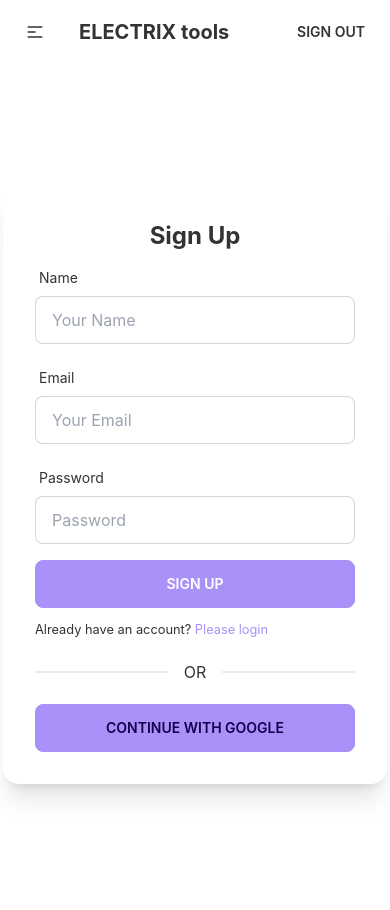
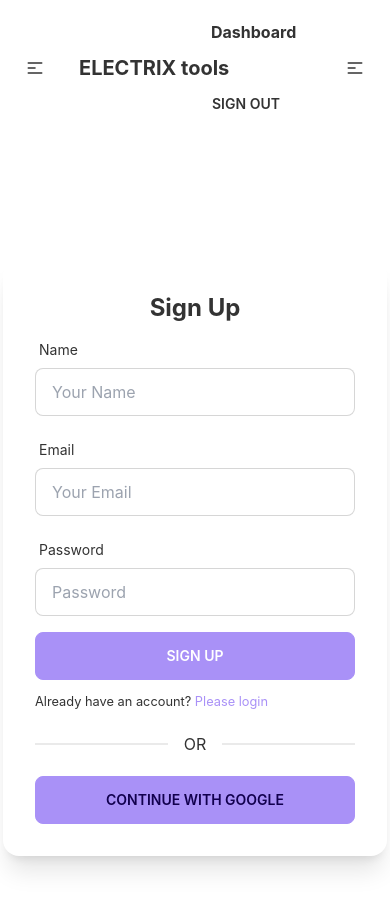
Before and after one commit to Dev-Zual/manufacturer-node-crud-mongo-client-side, a React (Create React App) app: page /signup in a window 390 px wide. Shown: the top 910 px of the page. Built offline with nearby package versions, Linux system fonts and the light colour scheme; no server answers.

Commit message:
created dashboard & nasted route

```diff
--- a/src/App.js
+++ b/src/App.js
@@ -7,6 +7,11 @@
 import Navbar from './Pages/Shared/Navbar';
 import SignUp from './Pages/Shared/SignUp';
 import NotFound from './Pages/NotFound/NotFound';
+import Dashboard from './Pages/Dashboard/Dashboard';
+import MyProfile from './Pages/Dashboard/MyProfile';
+import Review from './Pages/Dashboard/Review';
+import MyOrders from './Pages/Dashboard/MyOrders';
+import RequireAuth from './Pages/Login/RequireAuth';
 
 function App() {
   return (
@@ -14,7 +19,26 @@
       <Navbar></Navbar>
       <Routes>
         <Route path="/" element={<Home></Home>}></Route>
-        <Route path="purchase" element={<Purchase></Purchase>}></Route>
+        <Route
+          path="purchase"
+          element={
+            <RequireAuth>
+              <Purchase></Purchase>
+            </RequireAuth>
+          }
+        ></Route>
+        <Route
+          path="dashboard"
+          element={
+            <RequireAuth>
+              <Dashboard></Dashboard>
+            </RequireAuth>
+          }
+        >
+          <Route index element={<MyOrders></MyOrders>}></Route>
+          <Route path="myprofile" element={<MyProfile></MyProfile>}></Route>
+          <Route path="review" element={<Review></Review>}></Route>
+        </Route>
         <Route path="login" element={<Login></Login>}></Route>
         <Route path="signup" element={<SignUp></SignUp>}></Route>
         <Route path="*" element={<NotFound></NotFound>}></Route>
--- /dev/null
+++ b/src/Pages/Dashboard/Dashboard.js
@@ -0,0 +1,36 @@
+import React from 'react';
+import { Link, Outlet } from 'react-router-dom';
+
+const Dashboard = () => {
+  return (
+    <div>
+      <div class="drawer drawer-mobile">
+        <input id="dashboard-sidebar" type="checkbox" class="drawer-toggle" />
+        <div class="drawer-content">
+          {/* <!-- Page content here --> */}
+          <h2>dashboard</h2>
+          <Outlet></Outlet>
+        </div>
+        <div class="drawer-side">
+          <label for="dashboard-sidebar" class="drawer-overlay"></label>
+          <ul class="menu p-4 overflow-y-auto w-80 bg-base-100 text-base-content">
+            {/* <!-- Sidebar content here --> */}
+            <li>
+              <Link to="/dashboard">My Orders</Link>
+            </li>
+            <li>
+              <Link to="/dashboard/myprofile">My Profile</Link>
+            </li>
+            <li>
+              <Link to="/dashboard/review">Add a review</Link>
+            </li>
+          </ul>
+        </div>
+      </div>
+      {/* <Link to="/dashboard/myprofile">My Profile</Link>
+      <Link to="/dashboard/review">Add a review</Link> */}
+    </div>
+  );
+};
+
+export default Dashboard;
--- /dev/null
+++ b/src/Pages/Dashboard/MyOrders.js
@@ -0,0 +1,11 @@
+import React from 'react';
+
+const MyOrders = () => {
+  return (
+    <div>
+      <h2>orders</h2>
+    </div>
+  );
+};
+
+export default MyOrders;
--- /dev/null
+++ b/src/Pages/Dashboard/MyProfile.js
@@ -0,0 +1,11 @@
+import React from 'react';
+
+const MyProfile = () => {
+  return (
+    <div>
+      <h2>profile</h2>
+    </div>
+  );
+};
+
+export default MyProfile;
--- /dev/null
+++ b/src/Pages/Dashboard/Review.js
@@ -0,0 +1,11 @@
+import React from 'react';
+
+const Review = () => {
+  return (
+    <div>
+      <h2>review</h2>
+    </div>
+  );
+};
+
+export default Review;
--- a/src/Pages/Shared/Navbar.js
+++ b/src/Pages/Shared/Navbar.js
@@ -9,6 +9,7 @@
 
   const logout = () => {
     signOut(auth);
+    localStorage.removeItem('accessToken');
   };
 
   const menuItems = (
@@ -75,6 +76,7 @@
           </li>
         )} */}
         <ul className="menu menu-horizontal font-bold p-0">
+          <li>{user && <Link to="/dashboard">Dashboard</Link>} </li>
           <li>{user ? <p>{user.displayName}</p> : ''}</li>
           <li>
             {user ? (
@@ -86,6 +88,26 @@
             )}
           </li>
         </ul>
+        <label
+          tabindex="1"
+          for="dashboard-sidebar"
+          className="btn btn-ghost lg:hidden"
+        >
+          <svg
+            xmlns="http://www.w3.org/2000/svg"
+            className="h-5 w-5"
+            fill="none"
+            viewBox="0 0 24 24"
+            stroke="currentColor"
+          >
+            <path
+              stroke-linecap="round"
+              stroke-linejoin="round"
+              stroke-width="2"
+              d="M4 6h16M4 12h8m-8 6h16"
+            />
+          </svg>
+        </label>
       </div>
     </div>
   );
--- a/src/hooks/useToken.js
+++ b/src/hooks/useToken.js
@@ -17,7 +17,9 @@
         .then((res) => res.json())
         .then((data) => {
           console.log('inside token', data);
-          setToken(data);
+          const accessToken = data.token;
+          localStorage.setItem('accessToken', accessToken);
+          setToken(accessToken);
         });
     }
   }, [user]);
```
Also changed, not shown: src/Pages/Login/RequireAuth.js (added).
